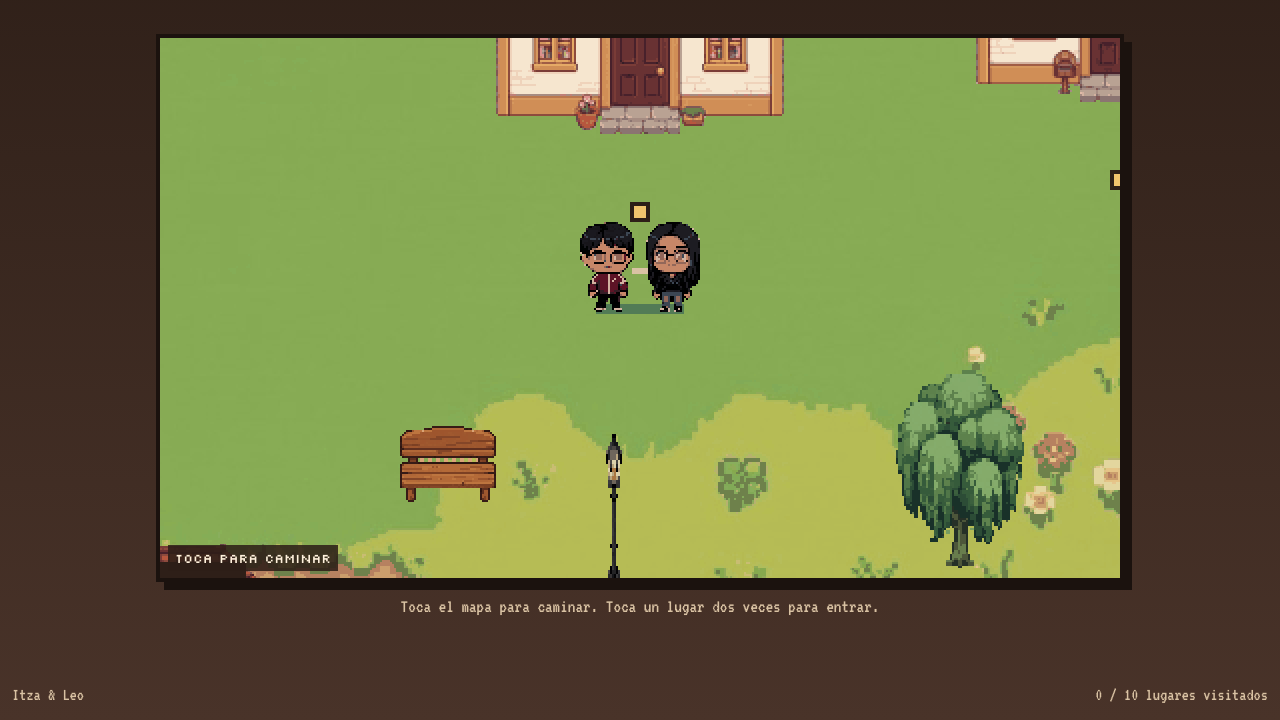
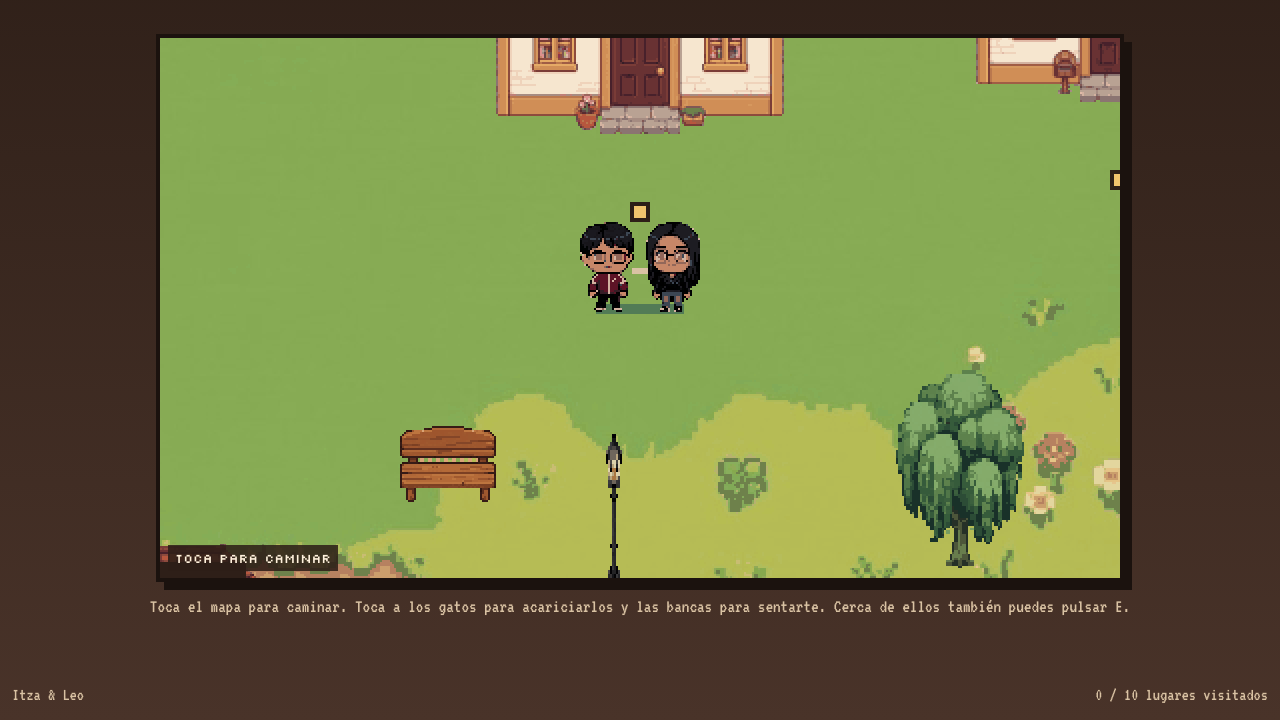
Before and after one commit to AMOaITZA/OOWWWW, a website built with Vite: page game.html in a window 1280 px wide. Both pictures are taken after a click on the button "Entrar". Shown: the part 80-800 px from the top of the page. Built offline with nearby package versions, Linux system fonts and the light colour scheme.

Commit message:
feat(moments): integrate interactive cats, benches and speech into game engine

```diff
--- a/game.html
+++ b/game.html
@@ -48,8 +48,9 @@
         <div id="game-frame" class="game-frame">
           <canvas id="world" width="480" height="270" aria-label="Mapa explorable de Itza y Leo"></canvas>
           <span id="world-status" class="world-status" role="status" aria-live="polite">Explora nuestro mundo</span>
+          <div id="leo-bubble" class="leo-bubble" hidden aria-live="polite"></div>
         </div>
-        <p class="game-hint">Toca el mapa para caminar. Toca un lugar dos veces para entrar.</p>
+        <p class="game-hint">Toca el mapa para caminar. Toca a los gatos para acariciarlos y las bancas para sentarte. Cerca de ellos también puedes pulsar E.</p>
       </div>
       <footer class="game-footer"><span>Itza &amp; Leo</span><span id="place-counter">10 lugares por descubrir</span></footer>
       <div id="experience" class="experience" hidden role="dialog" aria-modal="true" aria-labelledby="experience-title">
```
